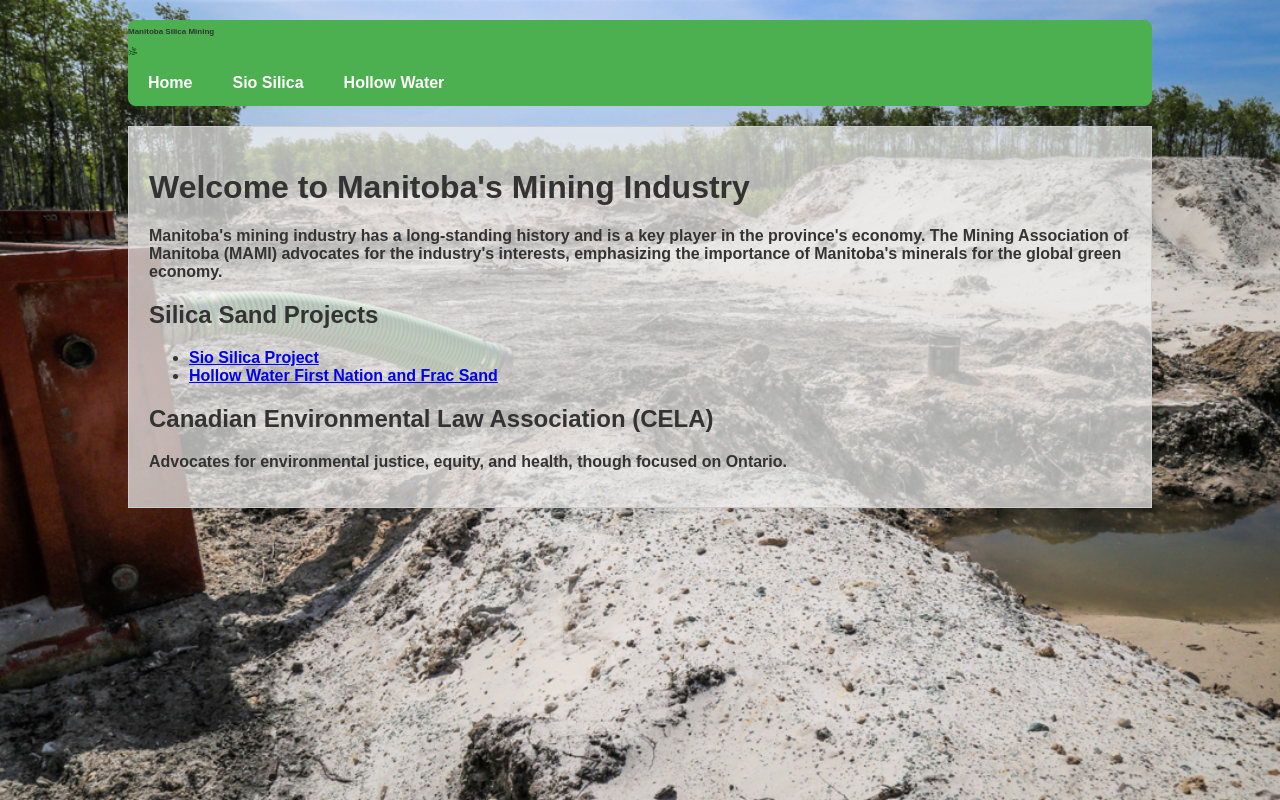
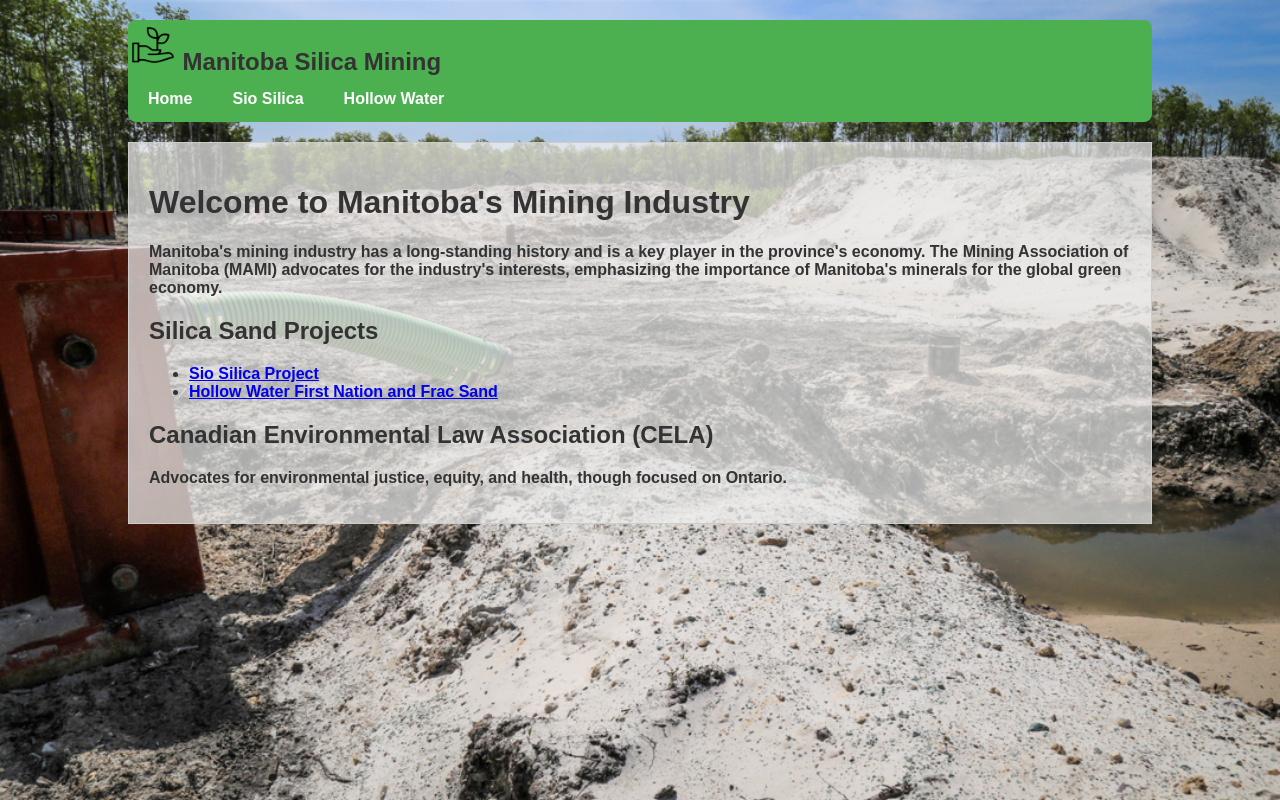
Before and after one commit to d0xb1n/manitoba-silica.github.io, a plain HTML site: page index.html in a window 1280 px wide. Drawn offline with Linux system fonts and the light colour scheme.

Commit message:
logo update

```diff
--- a/index.html
+++ b/index.html
@@ -19,8 +19,8 @@
 <body>
     <nav class="navbar">
         <div class="logo">
-            <h1 style="font-size: 8px;">Manitoba Silica Mining</h1>
-            <img src="assets/images/logo.png" alt="Logo" width="10vw" height="auto">
+            <img style="display: inline;" src="assets/images/logo.png" alt="Logo" width="50vw" height="auto">
+            <h1 style="font-size: 24px; display: inline;">Manitoba Silica Mining</h1>
         </div>
         <a href="index.html">Home</a>
         <a href="sio-silica.html">Sio Silica</a>
```
